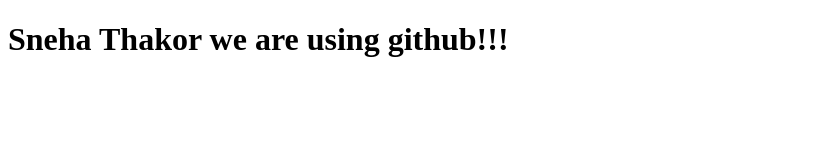
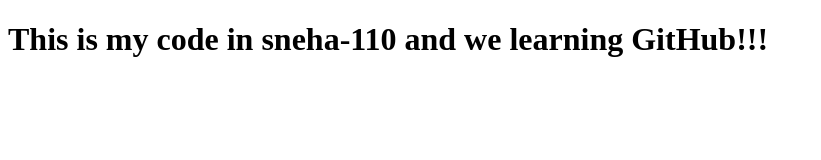
Before and after one commit to Sneha-Thakor/VCSCF, a plain HTML site: page index.html in a window 1280 px wide. Shown: the whole page, without its empty margins (0-821 px from the left). Drawn offline with Linux system fonts and the light colour scheme.

Commit message:
third commit

```diff
--- a/index.html
+++ b/index.html
@@ -6,6 +6,6 @@
     <title>Document</title>
 </head>
 <body>
-    <h1>Sneha Thakor we are using github!!!</h1>
+    <h1>This is my code in sneha-110 and we learning GitHub!!!</h1>
 </body>
 </html>
```
